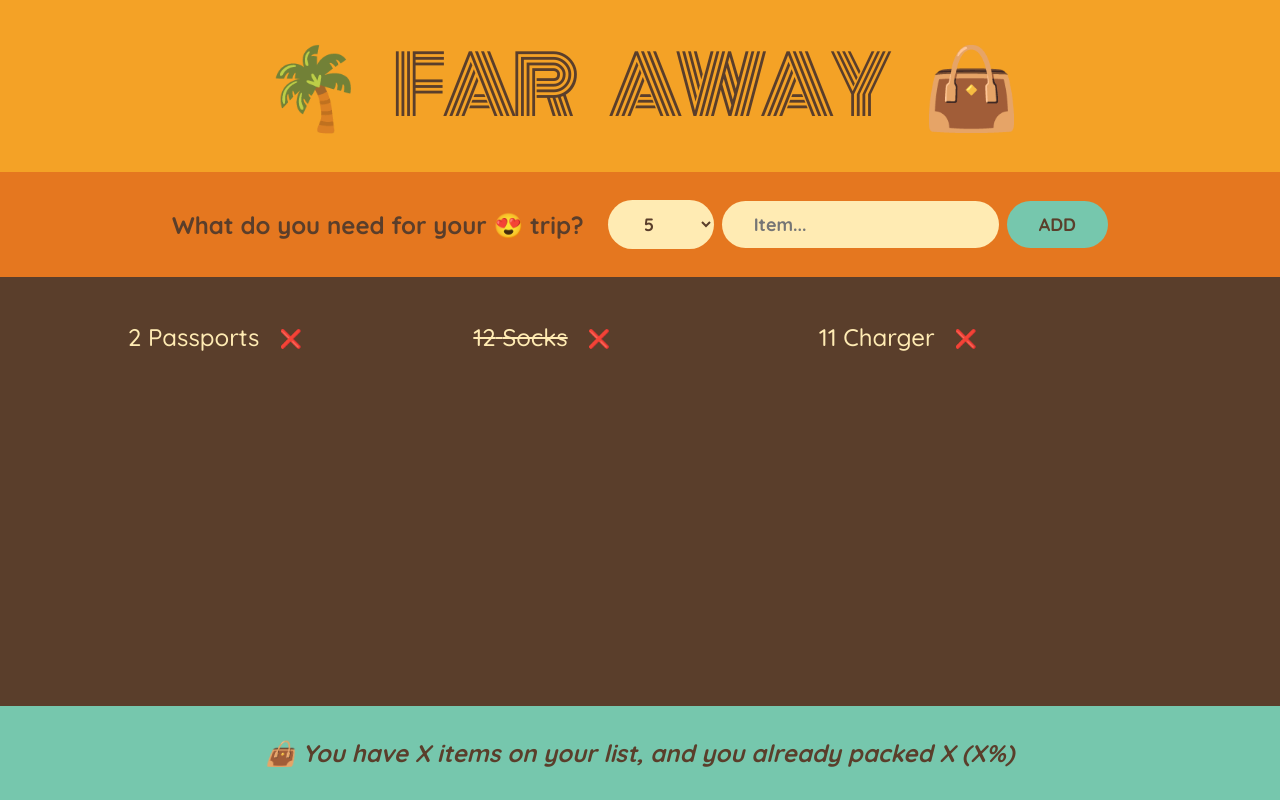
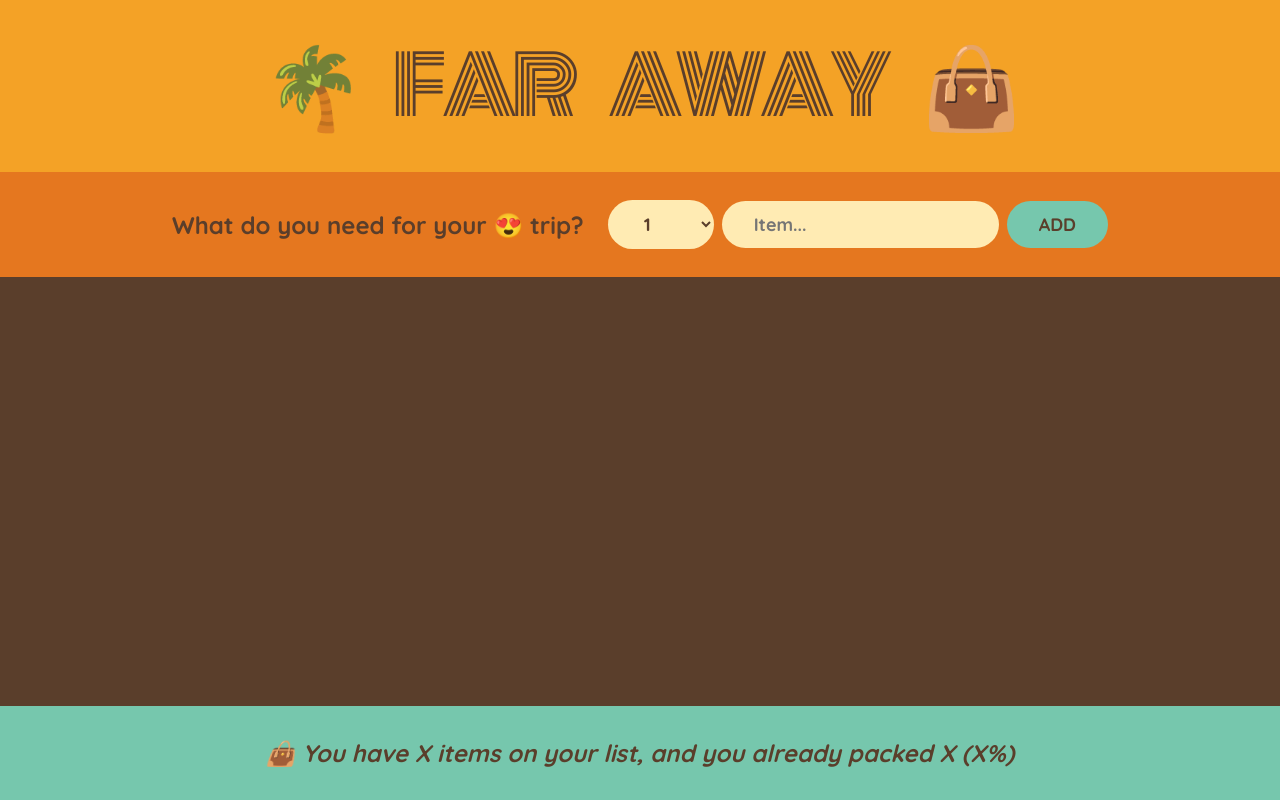
Before and after one commit to uhpoler/TravelList, a React (Create React App) app: page / in a window 1280 px wide. Built offline with nearby package versions, Linux system fonts and the light colour scheme.

Commit message:
Lifted state up

```diff
--- a/src/App.js
+++ b/src/App.js
@@ -7,11 +7,17 @@
 ];
 
 export default function App() {
+  const [items, setItems] = useState([]);
+
+  function handleAddItems(item) {
+    setItems((items) => [...items, item]);
+  }
+
   return (
     <div className="app">
       <Logo />
-      <Form />
-      <PackingList />
+      <Form onAddItems={handleAddItems} />
+      <PackingList items={items} />
       <Stats />
     </div>
   );
@@ -21,9 +27,9 @@
   return <h1>🌴 Far Away 👜</h1>;
 }
 
-function Form() {
+function Form({ onAddItems }) {
   const [description, setDescription] = useState("");
-  const [quantity, setQuantity] = useState(5);
+  const [quantity, setQuantity] = useState(1);
 
   function handleSubmit(e) {
     e.preventDefault();
@@ -31,6 +37,8 @@
     if (!description) return;
 
     const newItem = { description, quantity, packed: false, id: Date.now() };
+
+    onAddItems(newItem);
 
     setDescription("");
     setQuantity(1);
@@ -56,11 +64,11 @@
   );
 }
 
-function PackingList() {
+function PackingList({ items }) {
   return (
     <div className="list">
       <ul>
-        {initialItems.map((item) => (
+        {items.map((item) => (
           <Item item={item} key={item.id} />
         ))}
       </ul>
```
